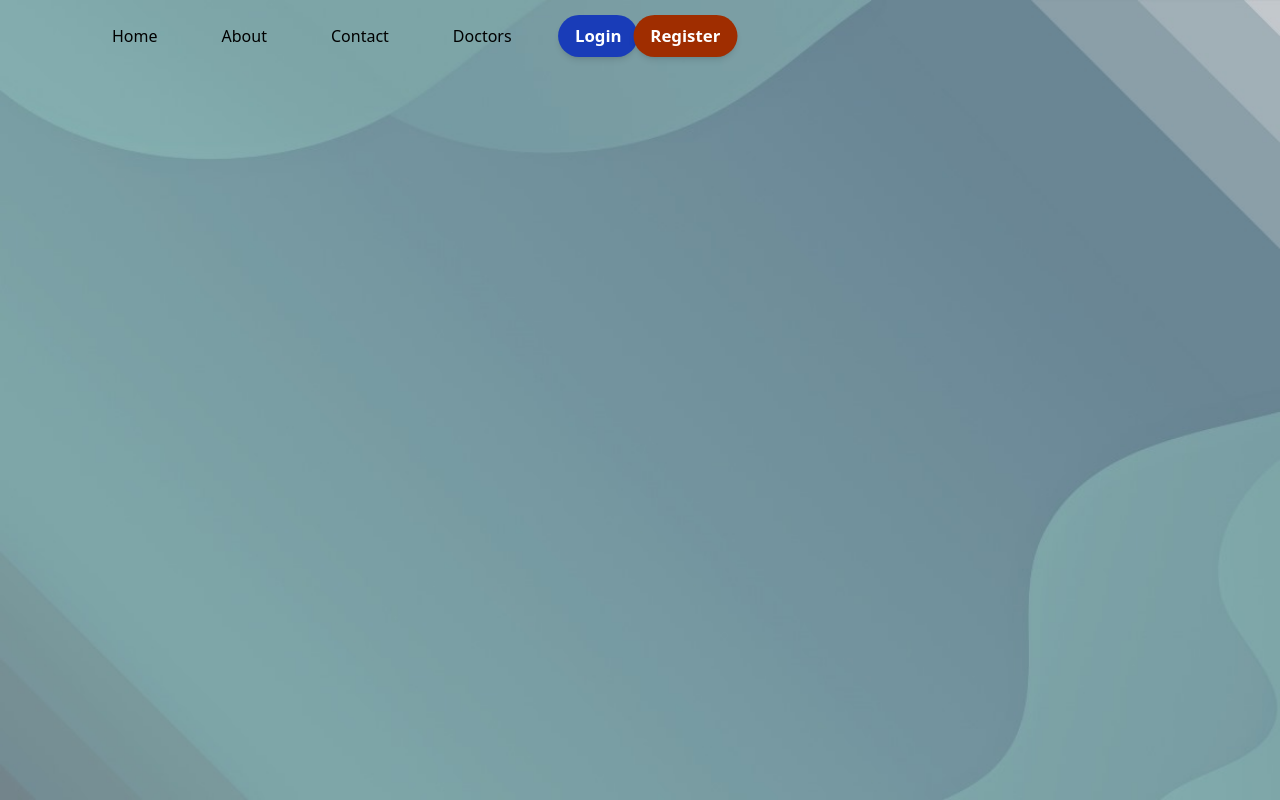
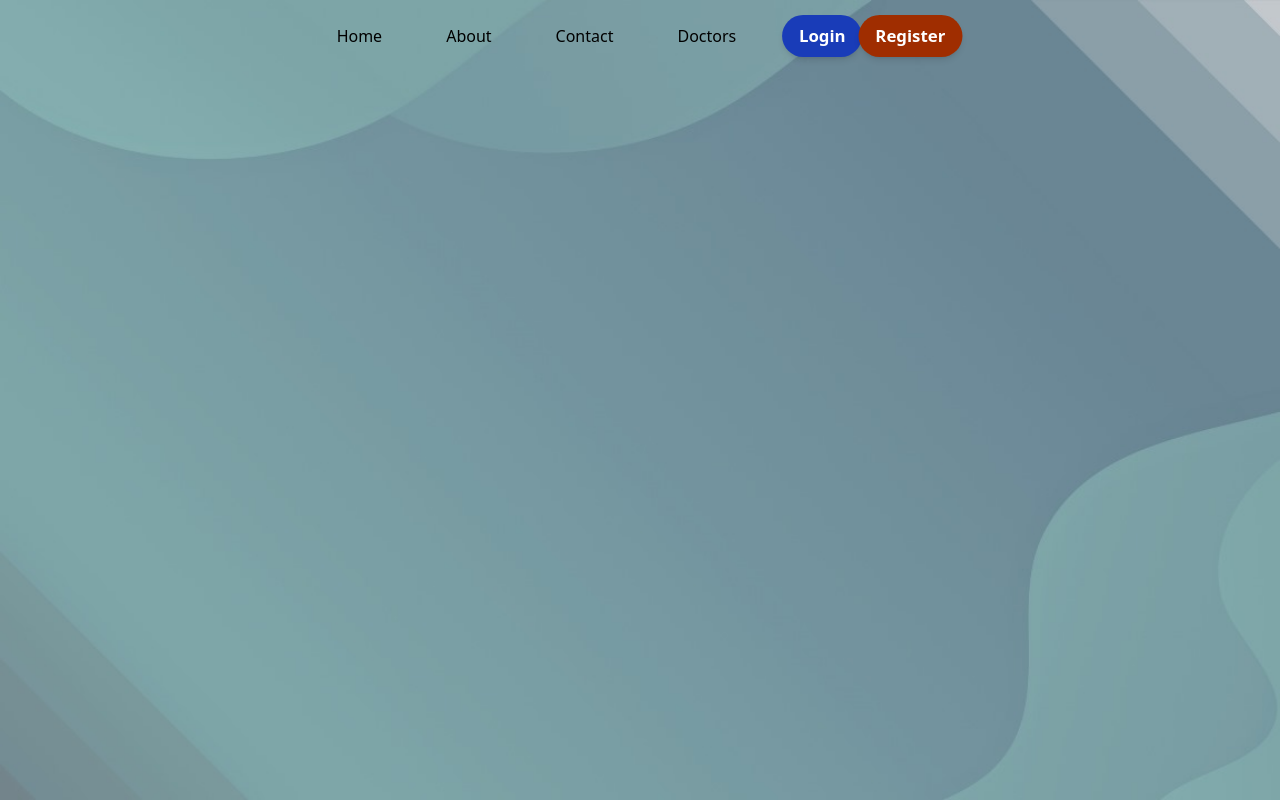
Before and after one commit to meetarora10/veersa-hack, a React (Vite) app in the folder client/: page / in a window 1280 px wide. Built offline with nearby package versions, Linux system fonts and the light colour scheme.

Commit message:
Auto Commit: $(date +'%Y-%m-%d %H:%M:%S')

```diff
--- a/client/src/components/Navbar.jsx
+++ b/client/src/components/Navbar.jsx
@@ -42,7 +42,7 @@ const Navbar = () => {
                     ? 'bg-black/40 backdrop-blur-sm'
                     : 'bg-transparent backdrop-blur-none'
                 }`}>
-                <div className="flex justify-between items-center px-6 md:px-16 lg:px-24 py-4">
+                <div className="flex justify-evenly items-center px-6 md:px-16 lg:px-24 py-4">
                     {/* Desktop Navigation */}
                     <nav className="hidden md:block">
                         <ul className="flex items-center space-x-8 justify-evenly w-full">
```
